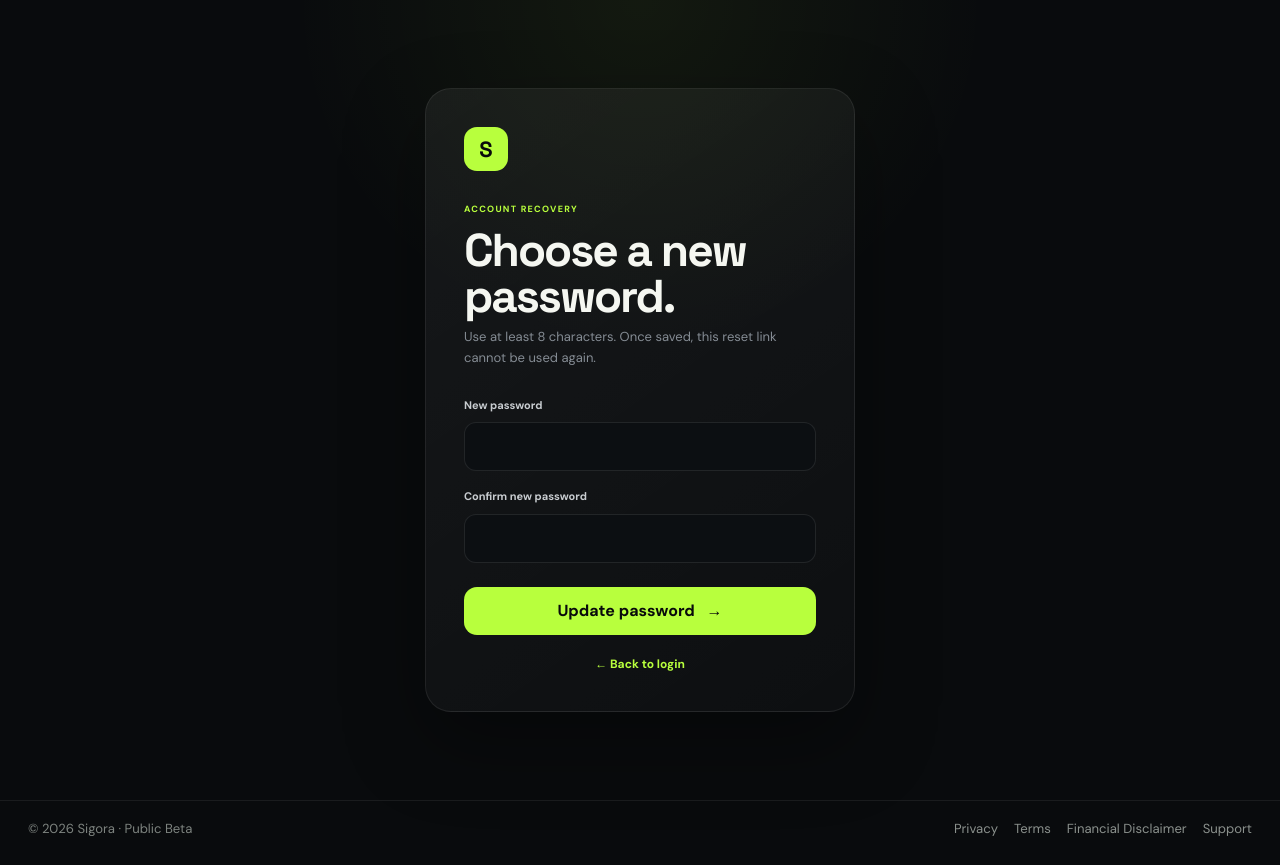
After one commit to Pranav-0807/sigora, a Flask app: page /reset-password/1 in a window 1280 px wide. The commit adds this page. Run offline with Flask 3, Linux system fonts and the light colour scheme; data that the repository does not hold is empty; some libraries are stand-ins or nearby versions.

Commit message:
Add secure forgot password and launch email flow

```diff
--- a/app.py
+++ b/app.py
@@ -74,6 +74,10 @@ from product_features import (
     mark_alert_read,
     sync_financial_alerts,
     send_email_alert,
+    send_transactional_email,
+    create_password_reset_token,
+    password_reset_token_is_valid,
+    reset_password_with_token,
     premium_features,
     get_ai_usage,
     consume_ai_request,
@@ -1512,7 +1516,57 @@ def login():
 
         return redirect("/dashboard")
 
-    return render_template("login.html")
+    return render_template("login.html", changed=request.args.get("changed"))
+
+@app.route("/forgot-password", methods=["GET", "POST"])
+def forgot_password():
+    ensure_feature_schema()
+    message = None
+    if request.method == "POST":
+        email = request.form.get("email", "").strip().lower()
+        user = get_user_by_email(email) if email else None
+        if user:
+            token = create_password_reset_token(user["id"], ttl_minutes=30)
+            if token:
+                base_url = os.getenv("PUBLIC_BASE_URL", "").strip().rstrip("/") or request.url_root.rstrip("/")
+                reset_url = f"{base_url}/reset-password/{token}"
+                support_email = os.getenv("SIGORA_SUPPORT_EMAIL", "support.sigora@gmail.com").strip()
+                body = (
+                    f"Hi {user['name']},\n\n"
+                    "We received a request to reset your Sigora password.\n\n"
+                    f"Reset your password: {reset_url}\n\n"
+                    "This link expires in 30 minutes and can only be used once. "
+                    "If you did not request this, you can ignore this email; your password will stay unchanged.\n\n"
+                    f"Need help? Contact {support_email}.\n\n"
+                    "— Sigora"
+                )
+                send_transactional_email(user["email"], "Reset your Sigora password", body)
+        message = "If an account exists for that email, a password reset link has been sent. Please check your inbox and spam folder."
+    return render_template("forgot_password.html", message=message)
+
+@app.route("/reset-password/<token>", methods=["GET", "POST"])
+def reset_password(token):
+    ensure_feature_schema()
+    valid = password_reset_token_is_valid(token)
+    error = None
+    if request.method == "POST":
+        if not valid:
+            error = "This password reset link is invalid or has expired. Please request a new one."
+        else:
+            password = request.form.get("password", "")
+            confirm_password = request.form.get("confirm_password", "")
+            if len(password) < 8:
+                error = "Password must be at least 8 characters."
+            elif password != confirm_password:
+                error = "Passwords do not match."
+            else:
+                password_hash = generate_password_hash(password, method="pbkdf2:sha256")
+                if reset_password_with_token(token, password_hash):
+                    session.clear()
+                    return redirect("/login?changed=1")
+                error = "This password reset link is invalid or has expired. Please request a new one."
+                valid = False
+    return render_template("reset_password.html", token=token, valid=valid, error=error)
 
 @app.route("/logout")
 def logout():
--- a/static/styles.css
+++ b/static/styles.css
@@ -3212,3 +3212,7 @@ a {
 .site-footer nav{display:flex;gap:16px;flex-wrap:wrap}.site-footer a{color:#8b918d;text-decoration:none}.site-footer a:hover{color:var(--accent)}
 .legal-page{max-width:920px;margin:0 auto;padding:24px 0 70px;color:#d7dbd8}.legal-page h1{font-size:clamp(2.5rem,6vw,5rem);line-height:.96;margin:8px 0 8px;color:#f4f6f4}.legal-page h2{font-size:1.25rem;margin:34px 0 10px;color:#f2f4f2}.legal-page p{color:#9aa09c;line-height:1.8;font-size:1rem}.legal-page strong{color:#e8ebe8}.legal-page a{color:var(--accent)}.legal-updated{font-size:.85rem!important;text-transform:uppercase;letter-spacing:.08em}.support-contact-card{margin:26px 0;padding:24px;border:1px solid rgba(184,255,61,.22);border-radius:18px;background:rgba(184,255,61,.04)}.support-contact-card>span{display:block;font-size:.72rem;letter-spacing:.14em;color:var(--accent);margin-bottom:8px}.support-contact-card>a{font-size:1.3rem;font-weight:700}.support-contact-card p{margin:14px 0 0}
 @media(max-width:700px){.site-footer{padding:18px 18px 110px}.legal-page{padding:10px 0 50px}.site-footer nav{gap:10px 14px}}
+.auth-success { padding:12px 14px; margin-bottom:18px; border-radius:12px; font-size:12px; color:#dfffb3; background:rgba(184,255,61,.08); border:1px solid rgba(184,255,61,.2); line-height:1.55; }
+.auth-inline-link { margin:-1px 0 4px; text-align:right; }
+.auth-inline-link a { color:var(--accent); font-size:11px; font-weight:800; text-decoration:none; }
+.auth-submit-link { display:flex; align-items:center; justify-content:center; text-decoration:none; }
--- a/templates/base.html
+++ b/templates/base.html
@@ -11,7 +11,7 @@
     <script>window.dataLayer=window.dataLayer||[];function gtag(){dataLayer.push(arguments);}gtag('js',new Date());gtag('config','{{ ga4_measurement_id }}');</script>
     {% endif %}
 </head>
-<body class="{{ 'auth-page' if request.path in ['/login', '/signup'] else '' }}">
+<body class="{{ 'auth-page' if (request.path in ['/login', '/signup', '/forgot-password'] or request.path.startswith('/reset-password/')) else '' }}">
 
 <div class="app-shell">
     <aside class="sidebar">
--- a/templates/login.html
+++ b/templates/login.html
@@ -7,11 +7,13 @@
         <h1>Welcome back.</h1>
         <p class="auth-subtitle">Your money, your picture, your next move.</p>
         {% if error %}<div class="auth-error">{{ error }}</div>{% endif %}
+        {% if changed %}<div class="auth-success">Password updated. You can log in with your new password.</div>{% endif %}
         <form method="POST" class="auth-form">
             <label for="email">Email</label>
             <input id="email" type="email" name="email" placeholder="you@example.com" autocomplete="email" required>
             <label for="password">Password</label>
             <input id="password" type="password" name="password" placeholder="Your password" autocomplete="current-password" required>
+            <div class="auth-inline-link"><a href="/forgot-password">Forgot password?</a></div>
             <button type="submit" class="auth-submit">Log In <span>→</span></button>
         </form>
         <p class="auth-switch">Don't have an account? <a href="/signup">Create one</a></p>
--- /dev/null
+++ b/templates/reset_password.html
@@ -0,0 +1,25 @@
+{% extends "base.html" %}
+{% block content %}
+<div class="auth-screen">
+    <div class="auth-card-modern">
+        <div class="auth-brand-mark">S</div>
+        <span class="eyebrow">ACCOUNT RECOVERY</span>
+        <h1>Choose a new password.</h1>
+        {% if error %}<div class="auth-error">{{ error }}</div>{% endif %}
+        {% if valid %}
+        <p class="auth-subtitle">Use at least 8 characters. Once saved, this reset link cannot be used again.</p>
+        <form method="POST" class="auth-form">
+            <label for="password">New password</label>
+            <input id="password" type="password" name="password" minlength="8" autocomplete="new-password" required>
+            <label for="confirm_password">Confirm new password</label>
+            <input id="confirm_password" type="password" name="confirm_password" minlength="8" autocomplete="new-password" required>
+            <button type="submit" class="auth-submit">Update password <span>→</span></button>
+        </form>
+        {% else %}
+        <p class="auth-subtitle">This reset link is invalid, expired, or has already been used.</p>
+        <a href="/forgot-password" class="auth-submit auth-submit-link">Request a new link <span>→</span></a>
+        {% endif %}
+        <p class="auth-switch"><a href="/login">← Back to login</a></p>
+    </div>
+</div>
+{% endblock %}
```
Also changed, not shown: product_features.py (+111 -16 lines), schema.sql (+10 -0 lines), templates/forgot_password.html (added, +18 -0 lines), 1 other file.
